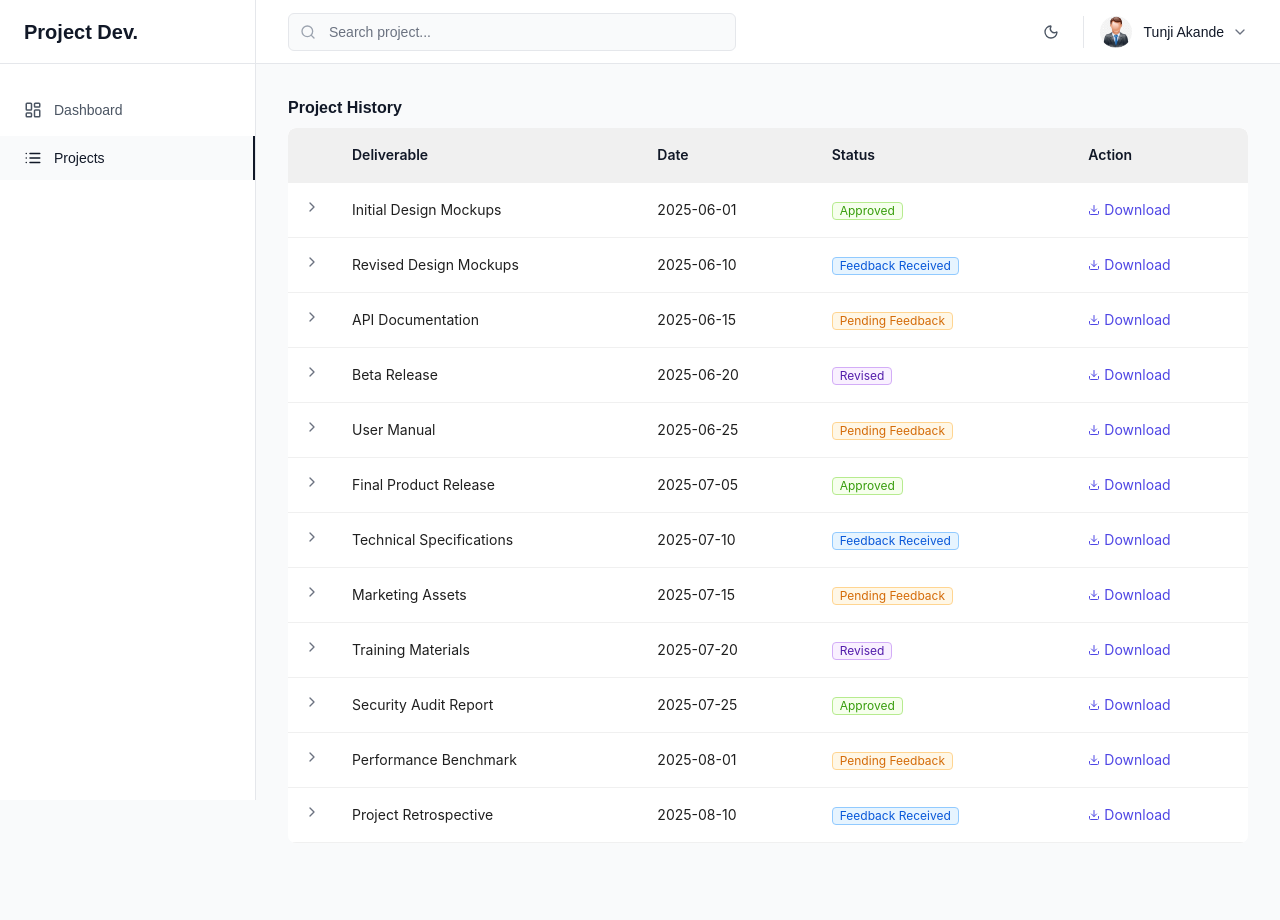
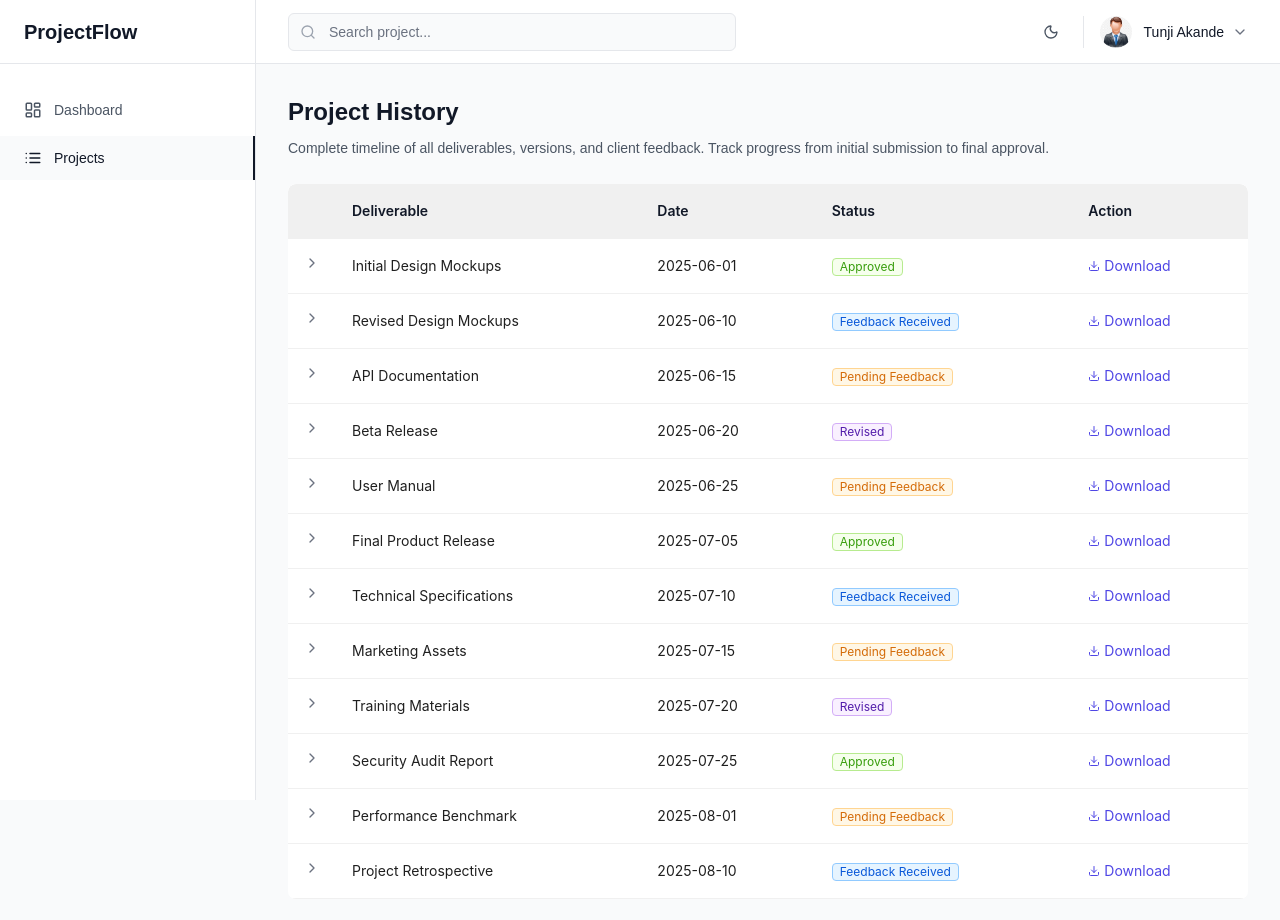
Before and after one commit to Tun95/project_dev_task, a React (Vite) app in the folder frontend_panel/: page /projects in a window 1280 px wide. Shown: the top 920 px of the page. Before the commit the page ends 875 px from the top, so only its background shows below. Built offline with nearby package versions, Linux system fonts and the light colour scheme; a web font is replaced by a local one.

Commit message:
FEAT: update project title, logo text and others

```diff
--- a/frontend_panel/index.html
+++ b/frontend_panel/index.html
@@ -1,10 +1,10 @@
-<!doctype html>
+<!DOCTYPE html>
 <html lang="en">
   <head>
     <meta charset="UTF-8" />
     <link rel="icon" type="image/svg+xml" href="/vite.svg" />
     <meta name="viewport" content="width=device-width, initial-scale=1.0" />
-    <title>Olatunji Dev Task</title>
+    <title>Olatunji's Project Flow</title>
   </head>
   <body>
     <div id="root"></div>
--- a/frontend_panel/src/common/navbar/Navbar.tsx
+++ b/frontend_panel/src/common/navbar/Navbar.tsx
@@ -40,7 +40,7 @@ function Navbar() {
             to="/"
             className="font-display text-xl font-semibold text-gray-900 dark:text-white"
           >
-            Project Dev.
+            ProjectFlow
           </Link>
         </div>
 
--- a/frontend_panel/src/common/sidebar/Sidebar.tsx
+++ b/frontend_panel/src/common/sidebar/Sidebar.tsx
@@ -22,7 +22,7 @@ const Sidebar = ({ onClose, mobileVersion = false }: SidebarProps) => {
     >
       <div className="flex items-center justify-between px-6 h-16 border-b border-gray-200 dark:border-gray-700">
         <span className="font-display text-xl font-semibold text-gray-900 dark:text-white">
-          Project Dev.
+          ProjectFlow
         </span>
         {mobileVersion && (
           <button
--- a/frontend_panel/src/components/forms/Login.tsx
+++ b/frontend_panel/src/components/forms/Login.tsx
@@ -49,10 +49,10 @@ const Login = () => {
         <div className="bg-white dark:bg-gray-800 rounded-xl shadow-lg p-8 max-480px:p-6 max-480px:px-5">
           <div className="text-center mb-8">
             <span className="font-display text-2xl font-semibold text-gray-900 dark:text-white">
-              Project Dev.
+              ProjectFlow
             </span>
             <p className="text-sm text-gray-500 dark:text-gray-400 mt-2">
-              Sign in to your Project Dev account
+              Sign in to your ProjectFlow account
             </p>
           </div>
 
--- a/frontend_panel/src/components/home/home.tsx
+++ b/frontend_panel/src/components/home/home.tsx
@@ -15,12 +15,21 @@ function Home() {
 
   return (
     <div className={`w-full overflow-hidden ${theme === "dark" ? "dark" : ""}`}>
-      {/* Navigation */}
-      <div className="mb-2 max-480px:mb-1">
-        <div className="content">
-          <h2 className="text-2xl font-semibold text-gray-900 dark:text-gray-100 max-480px:text-xl max-480px:p-2">
-            Welcome! Here's your summary
-          </h2>
+      {/* Welcome message */}
+      <div
+        className={`w-full overflow-hidden ${theme === "dark" ? "dark" : ""}`}
+      >
+        {/* Welcome message */}
+        <div className="mb-2 max-480px:mb-1">
+          <div className="content">
+            <h2 className="text-2xl font-semibold text-gray-900 dark:text-gray-100 max-480px:text-xl max-480px:p-2">
+              Welcome back to ProjectFlow!
+            </h2>
+            <p className="text-gray-600 dark:text-gray-400 mt-2 max-w-3xl text-sm leading-6">
+              Track all deliverables, client feedback, and project status in one
+              place. Quickly access what needs attention today.
+            </p>
+          </div>
         </div>
       </div>
 
--- a/frontend_panel/src/components/home/widget/Widget.tsx
+++ b/frontend_panel/src/components/home/widget/Widget.tsx
@@ -21,7 +21,7 @@ const Widget: React.FC<WidgetProps> = ({ type, count = 0 }) => {
           </span>
         </div>
         <div className="flex items-center gap-1">
-          <span className="text-2xl font-light dark:text-white">
+          <span className="text-2xl font-bold font-light dark:text-white">
             {formatNumberWithCommas(count)}
           </span>
           <span className="flex items-center gap-1 text-xs">
--- a/frontend_panel/src/screens/formscreens/LoginScreen.tsx
+++ b/frontend_panel/src/screens/formscreens/LoginScreen.tsx
@@ -5,7 +5,7 @@ function LoginScreen() {
   return (
     <div>
       <Helmet>
-        <title>Login</title>
+        <title>Login | ProjectFlow</title>
       </Helmet>
       <div>
         <Login />
--- a/frontend_panel/src/screens/homescreen/HomeScreen.tsx
+++ b/frontend_panel/src/screens/homescreen/HomeScreen.tsx
@@ -7,7 +7,7 @@ function HomeScreen() {
   return (
     <div>
       <Helmet>
-        <title>Dashboard</title>
+        <title>Dashboard | ProjectFlow </title>
       </Helmet>
       <div className="flex min-h-screen bg-gray-50 dark:bg-gray-900 transition-all">
         {/* Sidebar - hidden on screens smaller than 900px */}
--- a/frontend_panel/src/screens/projectscreen/ProjectScreen.tsx
+++ b/frontend_panel/src/screens/projectscreen/ProjectScreen.tsx
@@ -7,23 +7,32 @@ function ProjectScreen() {
   return (
     <div>
       <Helmet>
-        <title>Projects</title>
+        <title>Project History | ProjectFlow</title>
       </Helmet>
       <div className="flex min-h-screen bg-gray-50 dark:bg-gray-900 transition-all">
-        {/* Sidebar - hidden on screens smaller than 900px */}
         <div className="max-900px:hidden">
           <Sidebar />
         </div>
 
-        {/* Main content area */}
         <div className="flex-1 ml-64 w-full max-900px:ml-0">
           <Navbar />
           <main className="p-8 max-900px:p-4 max-480px:p-2">
-            <div className="mb-2 max-480px:mb-1">
+            {/* Header Section */}
+            <div className="mb-6 max-480px:mb-4">
               <div className="content">
-                <h2 className="font-semibold fz-28 text-gray-900 dark:text-gray-100 max-480px:text-xl max-480px:p-2">
-                  Project History
-                </h2>
+                <div className="flex flex-col ">
+                  <div className="flex items-center justify-between">
+                    <h2 className="text-2xl font-semibold text-gray-900 dark:text-gray-100 max-480px:text-xl max-480px:p-2">
+                      Project History
+                    </h2>
+                  </div>
+                  <p className="text-gray-600 dark:text-gray-400 mt-2 max-w-3xl text-sm leading-6">
+                    {" "}
+                    Complete timeline of all deliverables, versions, and client
+                    feedback. Track progress from initial submission to final
+                    approval.
+                  </p>
+                </div>
               </div>
             </div>
 
```
